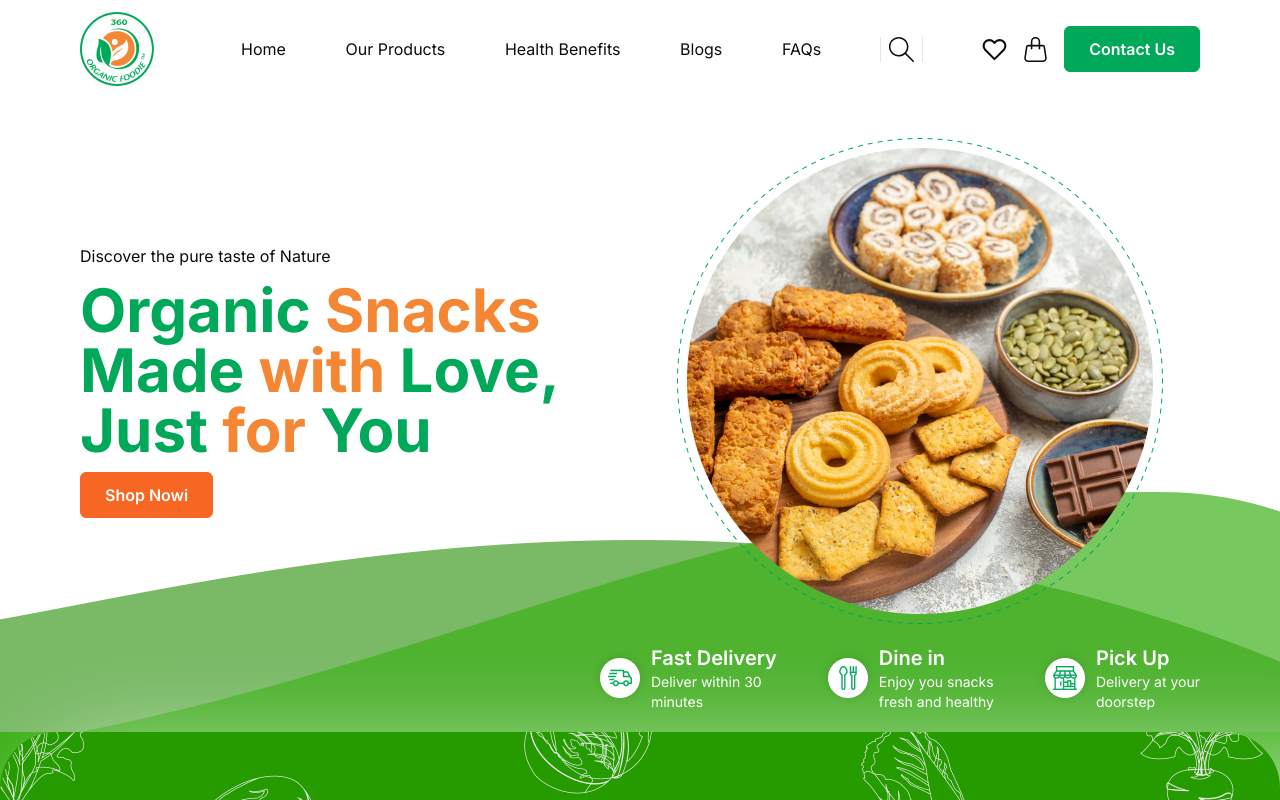
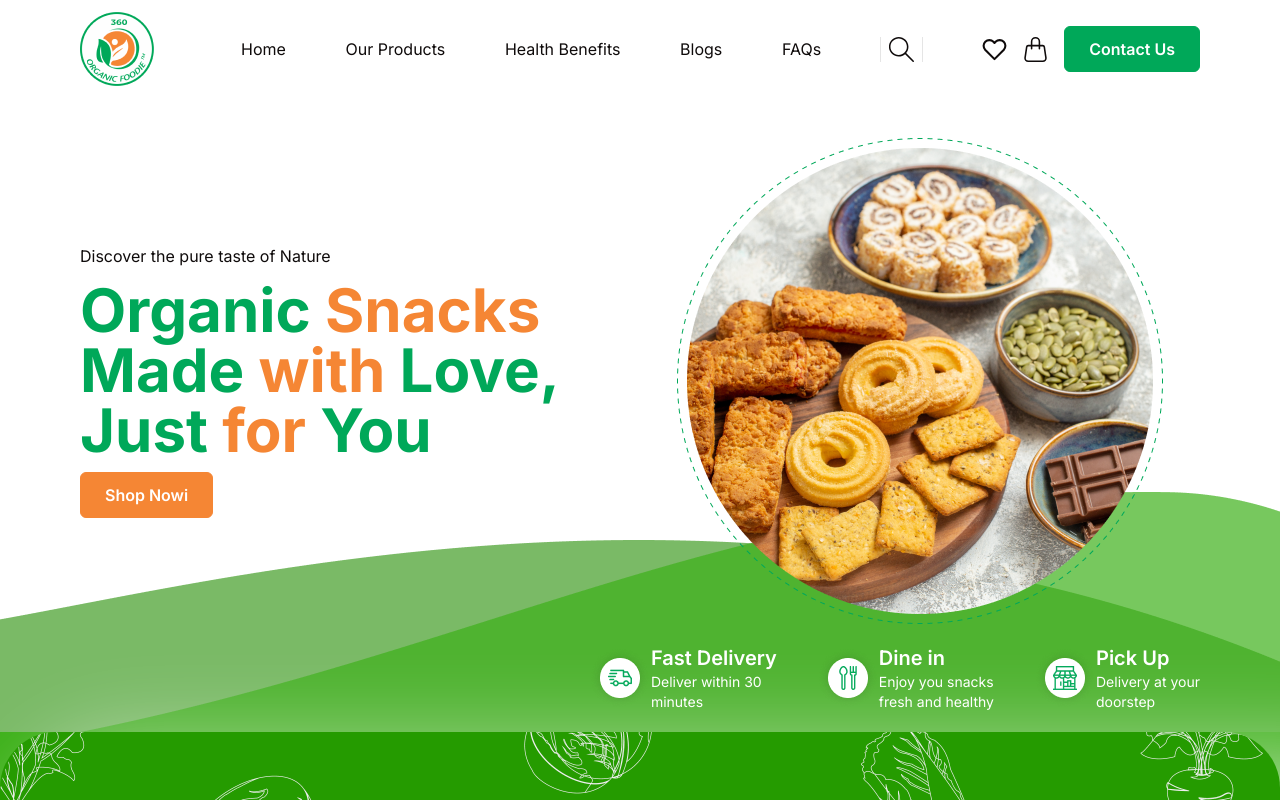
Before and after one commit to blossomobasi/organic_foodie_ecommerce, a React (Vite) app: page / in a window 1280 px wide. Shown: the top 800 px of the page. Built offline with nearby package versions, Linux system fonts and the light colour scheme; a web font is replaced by a local one.

Commit message:
Update styling in Button component

```diff
--- a/src/ui/Button.tsx
+++ b/src/ui/Button.tsx
@@ -35,7 +35,7 @@ const buttonVariant = cva("py-2.5 px-6", {
             primary:
                 "border border-primaryGreen-700 text-white bg-primaryGreen-700 rounded-md font-semibold",
             secondary:
-                "bg-secondaryOrange-500 text-white rounded-md border border-secondaryOrange-500 font-semibold",
+                "bg-secondaryOrange-400 text-white rounded-md border border-secondaryOrange-400 font-semibold",
             "primary-outline":
                 "border border-primaryGreen-700 rounded-md text-primaryGreen-700 font-semibold",
         },
```
